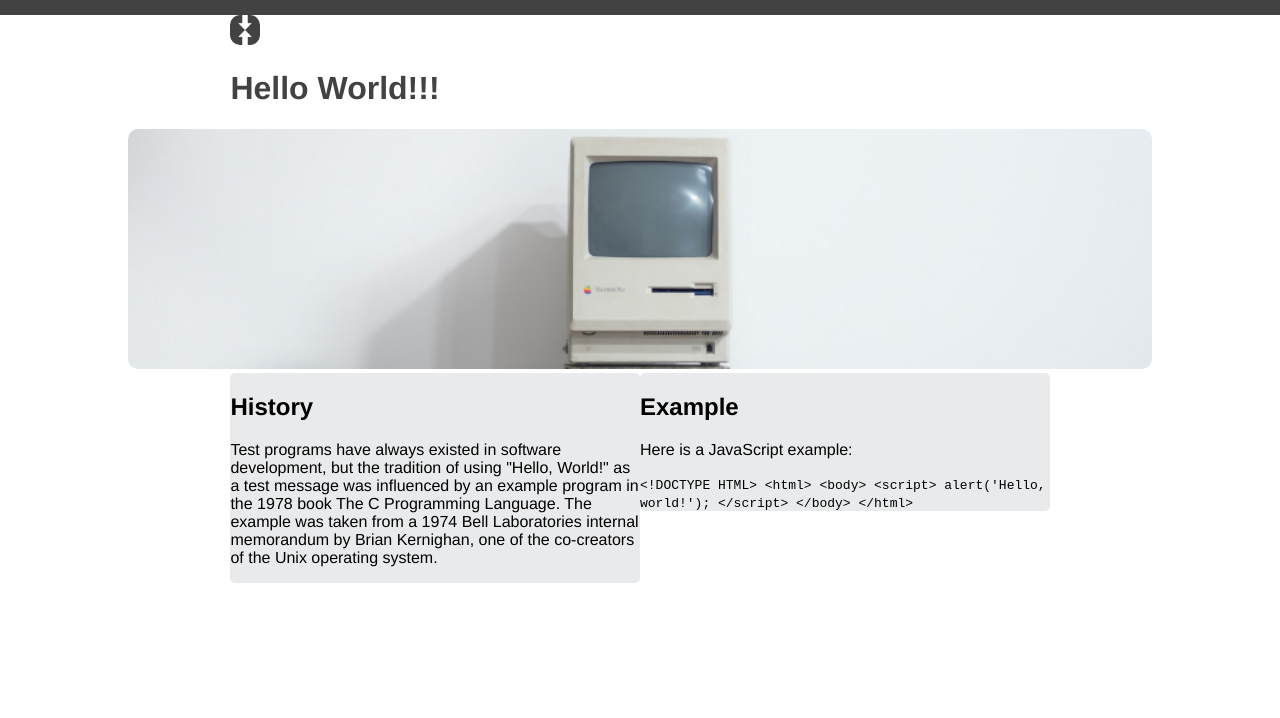
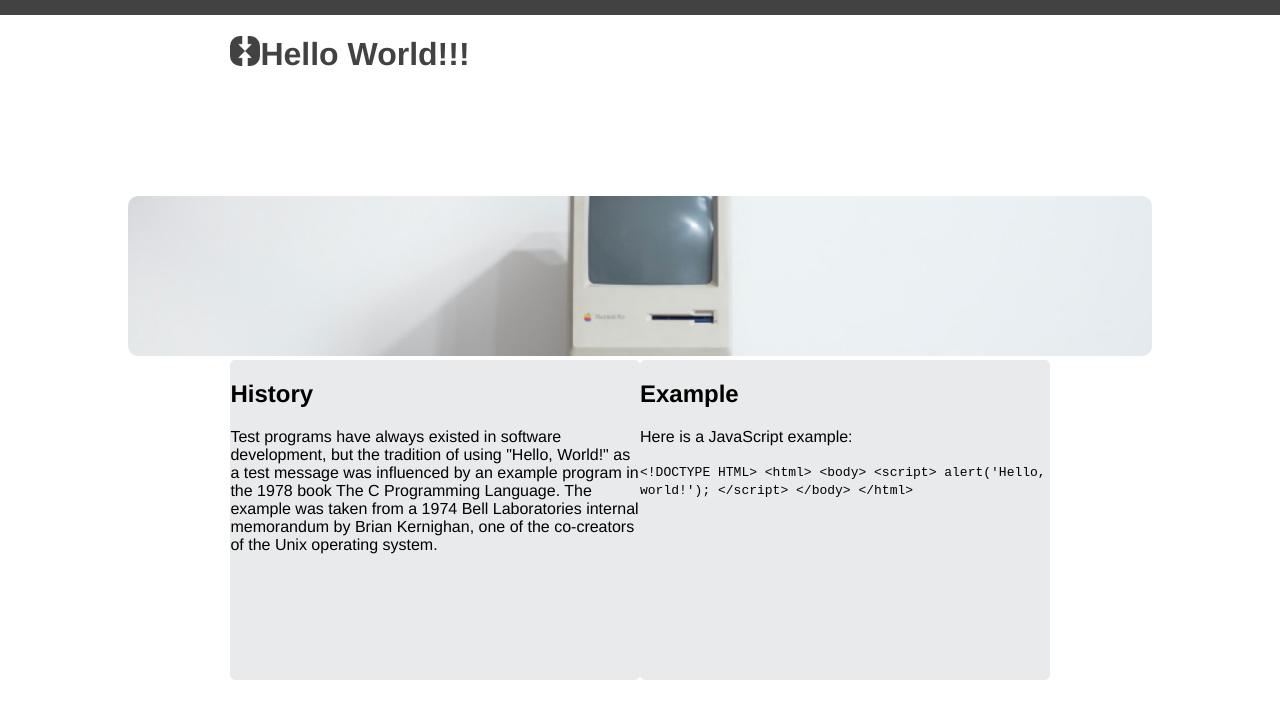
Before and after one commit to tagaychr/helloworldpt1, a plain HTML site: page index.html in a window 1280 px wide. Drawn offline with Linux system fonts and the light colour scheme.

Commit message:
fix title and content height

```diff
--- a/index.html
+++ b/index.html
@@ -14,7 +14,7 @@
             </div>
 
             <img src="images/vintageMac.jpg" alt="Vintage mac">
-            <div>
+            <div class="content">
                 <section class="History">
                     <h2>History</h2>
                     <p>
--- a/screen.css
+++ b/screen.css
@@ -10,7 +10,7 @@
 
 img{
     width: 100%;
-    height: 30vh;
+    height: 20vh;
     object-fit: cover;
     border-radius: 10px;
 }
@@ -18,6 +18,7 @@
 .logo{
     height: 30px;
     width: 30px;
+    float: left;
 
 }
 
@@ -41,9 +42,17 @@
     background-color: #E9EAEC;
     width: 50%;
     float: left;
+    height:100%
 
 }
 
 .Example{
     float: right;
 }
+
+.content{
+    height:40vh
+}
+.title{
+    height:20vh
+}
```
